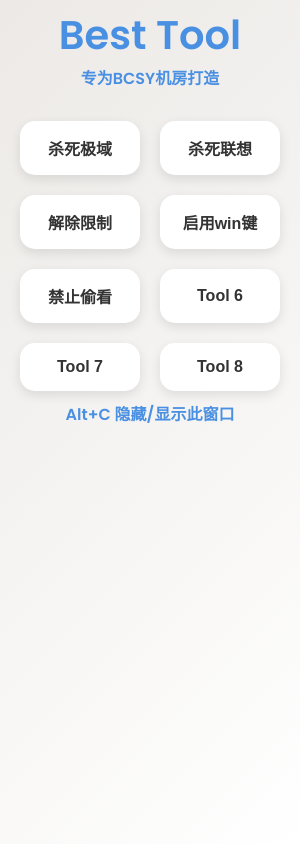
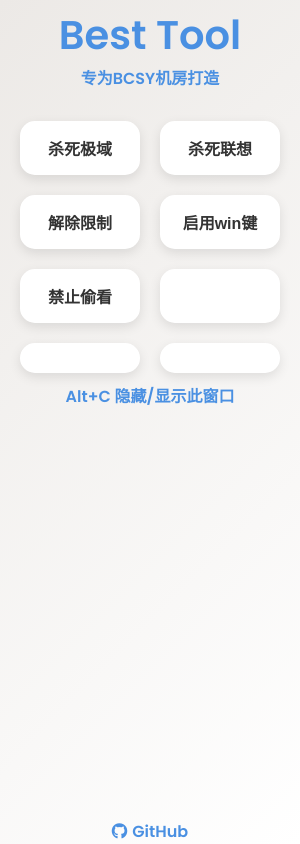
Before and after one commit to yajiyi/best_tool, an Electron app: page index.html in a window 300 px wide. Drawn offline with Linux system fonts and the light colour scheme.

Commit message:
Update README and index.html to enhance functionality and styling

```diff
--- a/index.html
+++ b/index.html
@@ -13,6 +13,7 @@ the Free Software Foundation, either version 3 of the License, or
     <meta name="viewport" content="width=device-width, initial-scale=1.0">
     <title>Best Tool</title>
     <link href="https://fonts.googleapis.com/css2?family=Poppins:wght@400;600&display=swap" rel="stylesheet">
+    <link rel="stylesheet" href="https://cdnjs.cloudflare.com/ajax/libs/font-awesome/6.4.0/css/all.min.css">
     <style>
         :root {
             --primary-color: #4A90E2;
@@ -91,6 +92,41 @@ the Free Software Foundation, either version 3 of the License, or
             pointer-events: none;
         }
 
+        footer {
+            position: fixed;
+            bottom: 0px;
+            left: 0;
+            width: 100%;
+            text-align: center;
+        }
+
+        footer .repo-link {
+            display: inline-block;
+            color: var(--primary-color);
+            font-weight: 600;
+            opacity: 0;
+            animation: fadeIn 1s ease forwards;
+            position: relative;
+            text-decoration: none;
+        }
+
+        footer .repo-link::after {
+            content: '';
+            position: absolute;
+            left: 0;
+            bottom: 2px;
+            width: 100%;
+            height: 2px;
+            background: currentColor;
+            transform: scaleX(0);
+            transform-origin: left;
+            transition: transform 0.3s ease;
+        }
+
+        footer .repo-link:hover::after {
+            transform: scaleX(1);
+        }
+
         @keyframes fadeIn {
             from {
                 opacity: 0;
@@ -133,13 +169,19 @@ the Free Software Foundation, either version 3 of the License, or
         <button class="tool-button">解除限制</button>
         <button class="tool-button">启用win键</button>
         <button class="tool-button">禁止偷看</button>
-        <button class="tool-button">Tool 6</button>
-        <button class="tool-button">Tool 7</button>
-        <button class="tool-button">Tool 8</button>
+        <button class="tool-button"></button>
+        <button class="tool-button"></button>
+        <button class="tool-button"></button>
     </div>
     <h2>Alt+C 隐藏/显示此窗口</h2>
+    <footer>
+        <a href="javascript:void(0)" class="repo-link" onclick="openRepo()">
+            <i class="fab fa-github" style="margin-right:5px;"></i>GitHub
+        </a>
+    </footer>
 
     <script>
+        const { shell } = require('electron');
         const buttons = document.querySelectorAll('.tool-button');
         buttons.forEach((btn, i) => {
             // staggered fade-in
@@ -159,6 +201,10 @@ the Free Software Foundation, either version 3 of the License, or
                 this.appendChild(circle);
             });
         });
+
+        function openRepo() {
+            shell.openExternal('https://github.com/yajiyi/best_tool');
+        }
     </script>
 </body>
 
```
Also changed, not shown: README.md.
